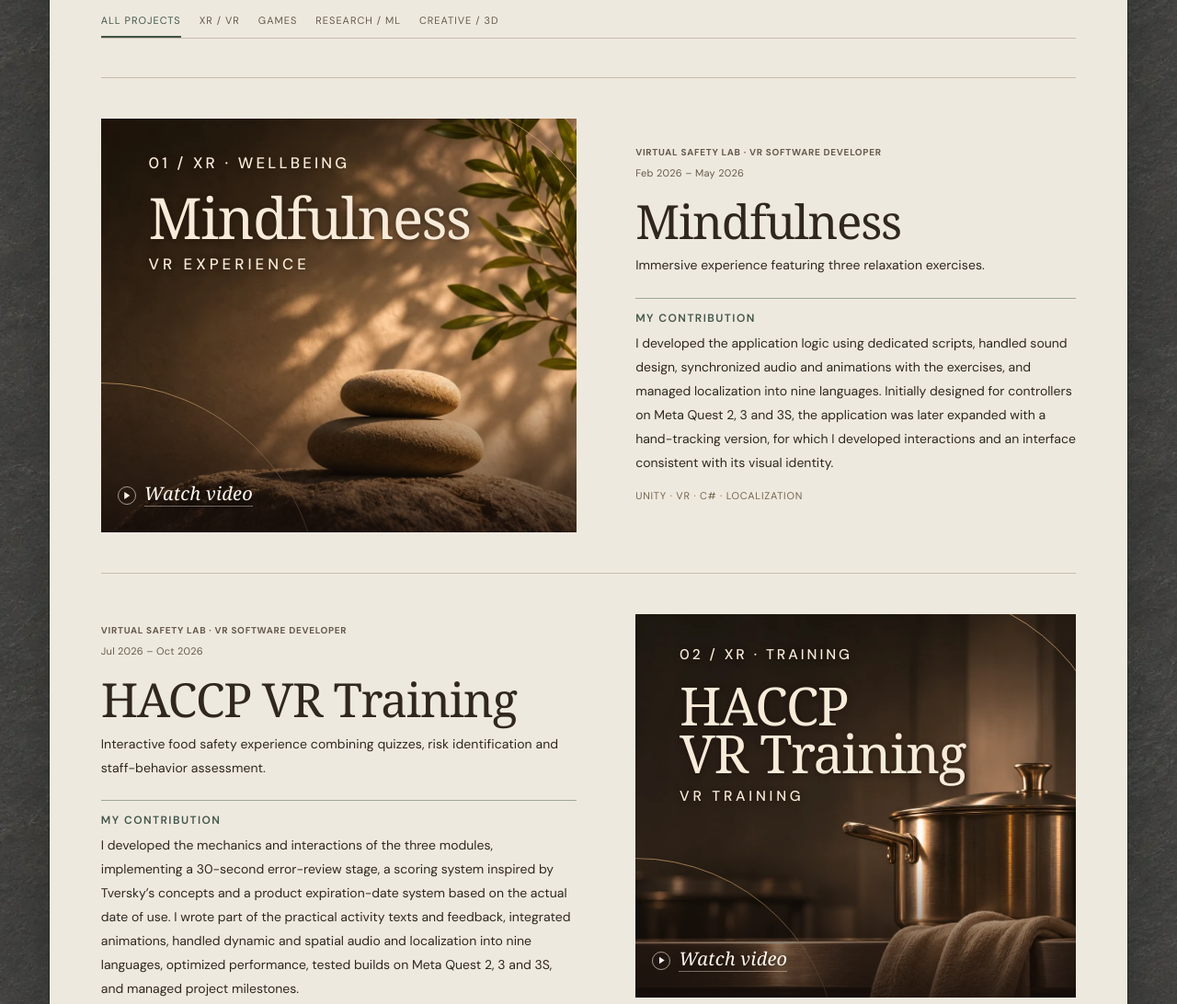
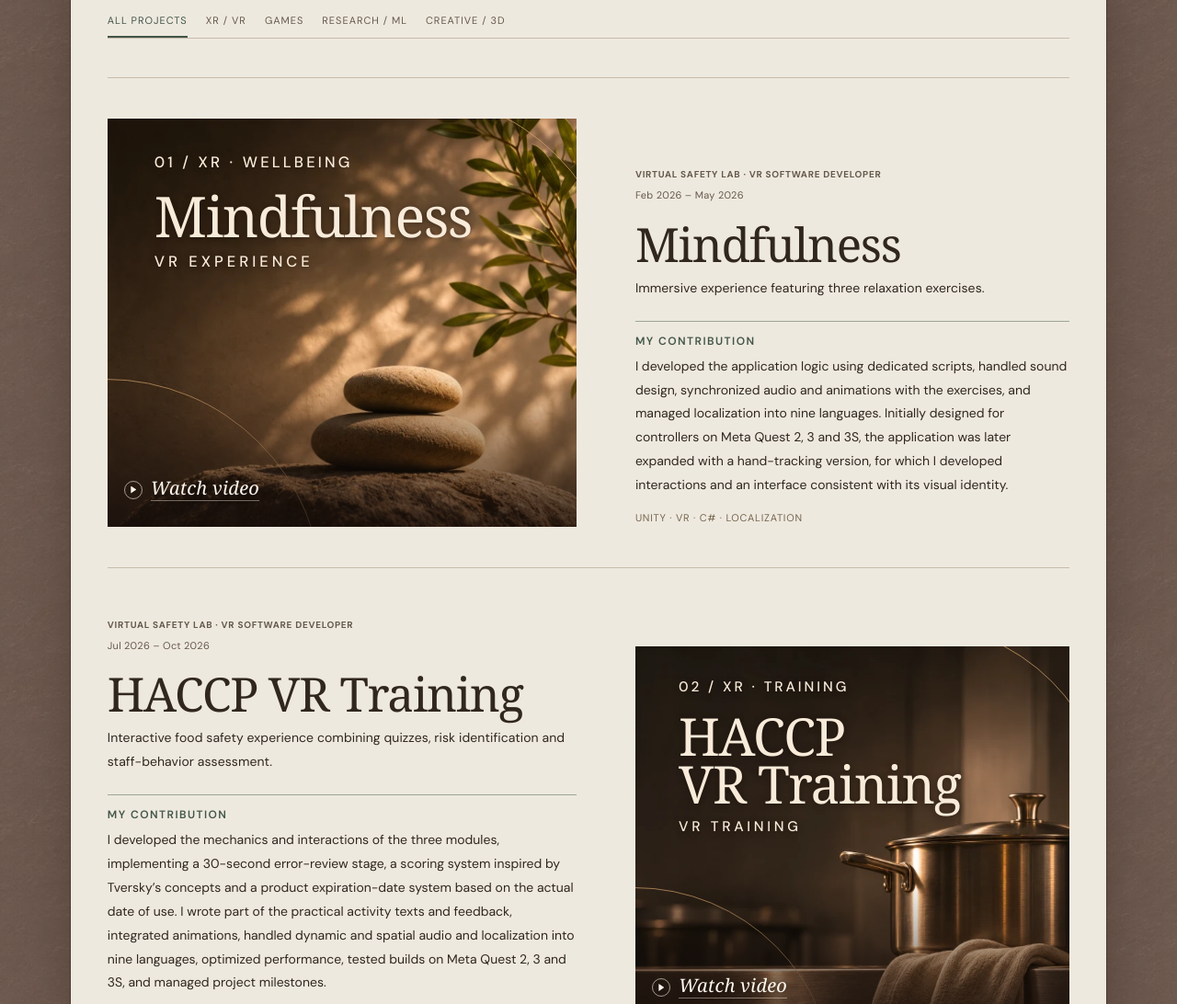
Before and after one commit to virginiaermondi1400/myportfolio, a plain HTML site: page index.html in a window 1280 px wide. Shown: the part 1158-2250 px from the top of the page at 92% size. Drawn offline with Linux system fonts and the light colour scheme; a web font is replaced by a local one.

Commit message:
Warm the slate frame and bottom-align project covers

```diff
--- a/style.css
+++ b/style.css
@@ -1052,7 +1052,7 @@ h1,h2,h3,.section h2,.contact h2{font-family:var(--serif);font-weight:400;letter
 .hero-editorial h1 {
   margin: 0;
   color: var(--ink);
-  font-size: clamp(3rem, 6.2vw, 6rem);
+  font-size: clamp(3rem, 6.2vw, 5.8rem);
   line-height: .91;
   letter-spacing: -.042em;
 }
@@ -1284,31 +1284,63 @@ h1,h2,h3,.section h2,.contact h2{font-family:var(--serif);font-weight:400;letter
 }
 
 body {
-  --frame-gutter: clamp(24px, 4.2vw, 64px);
+  --frame-gutter: clamp(28px, 6vw, 96px);
   padding-block: clamp(20px, 2.4vw, 36px);
-  background: #303234 url("assets/slate-backdrop.webp") center top / 840px auto repeat;
+  background-color: #665248;
+  background-image: linear-gradient(#89685899, #89685899), url("assets/slate-backdrop.webp");
+  background-position: center top;
+  background-size: auto, 840px auto;
 }
 
 .site-sheet {
-  width: min(1320px, calc(100% - var(--frame-gutter) - var(--frame-gutter)));
+  width: min(1240px, calc(100% - var(--frame-gutter) - var(--frame-gutter)));
   margin-inline: auto;
   background: var(--bg);
-  box-shadow: 0 0 0 1px #11171480, 0 18px 52px #11171466;
+  box-shadow: 0 0 0 1px #2f201b70, 0 18px 52px #2f201b66;
+}
+
+@media (min-width: 751px) {
+  .site-sheet .wrap {
+    width: min(1200px, calc(100% - 80px));
+  }
+
+  .project:not(.is-playing) .visual,
+  .project:not(.is-playing) .project-body {
+    align-self: end;
+  }
+
+  .project:not(.is-playing) .project-body {
+    padding-bottom: 0;
+  }
 }
 
 @media (max-width: 750px) {
   body {
-    --frame-gutter: 8px;
+    --frame-gutter: 10px;
     padding-block: 8px;
   }
 }
 
 @media (max-width: 600px) {
   body {
-    --frame-gutter: 0px;
+    --frame-gutter: 6px;
+  }
+
+  .site-sheet .wrap {
+    margin-inline: max(14px, env(safe-area-inset-left)) max(14px, env(safe-area-inset-right));
   }
 
   .site-sheet {
     box-shadow: none;
   }
 }
+
+@media (max-width: 360px) {
+  body {
+    --frame-gutter: 0px;
+  }
+
+  .site-sheet .wrap {
+    margin-inline: max(20px, env(safe-area-inset-left)) max(20px, env(safe-area-inset-right));
+  }
+}
```
